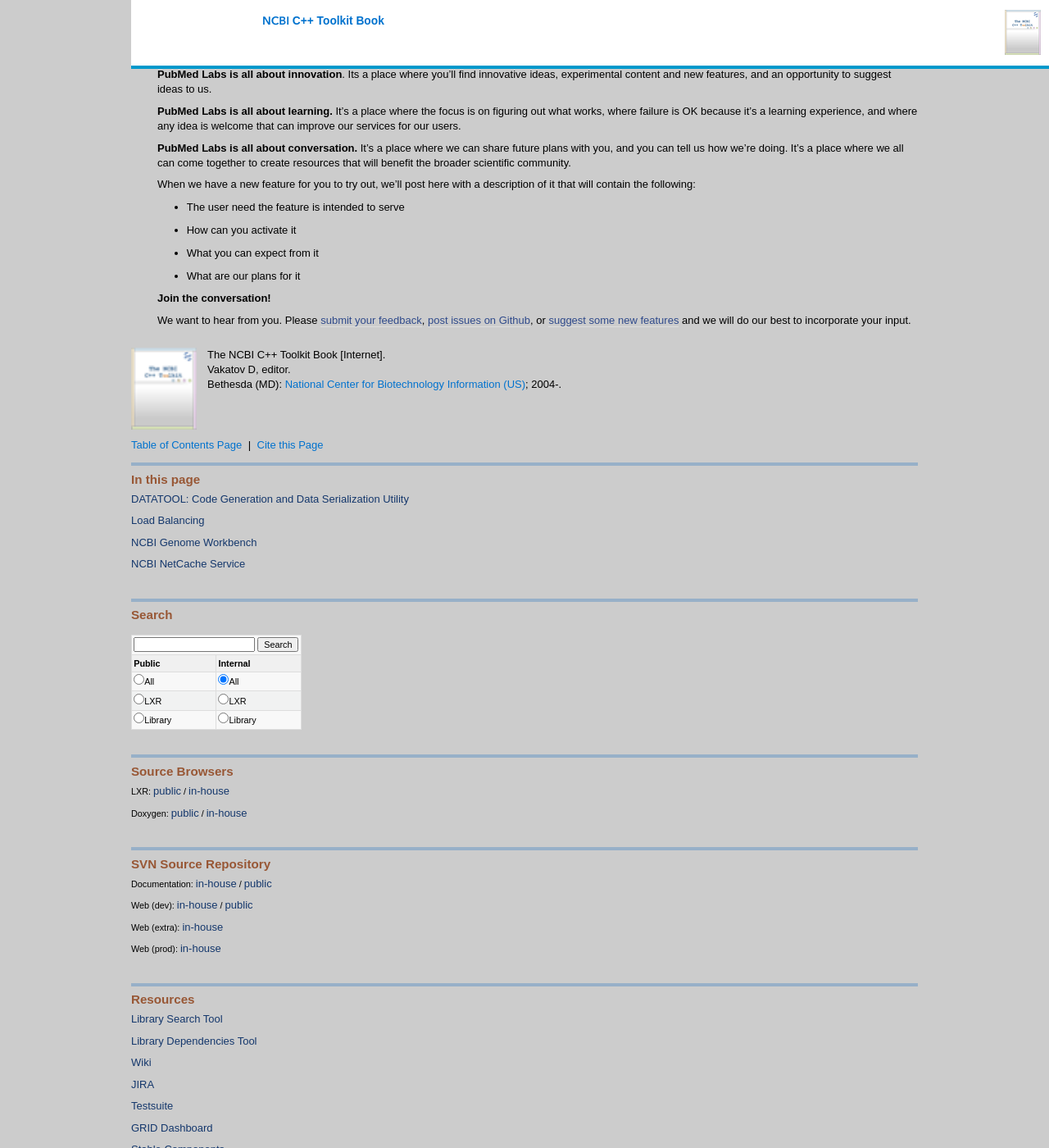
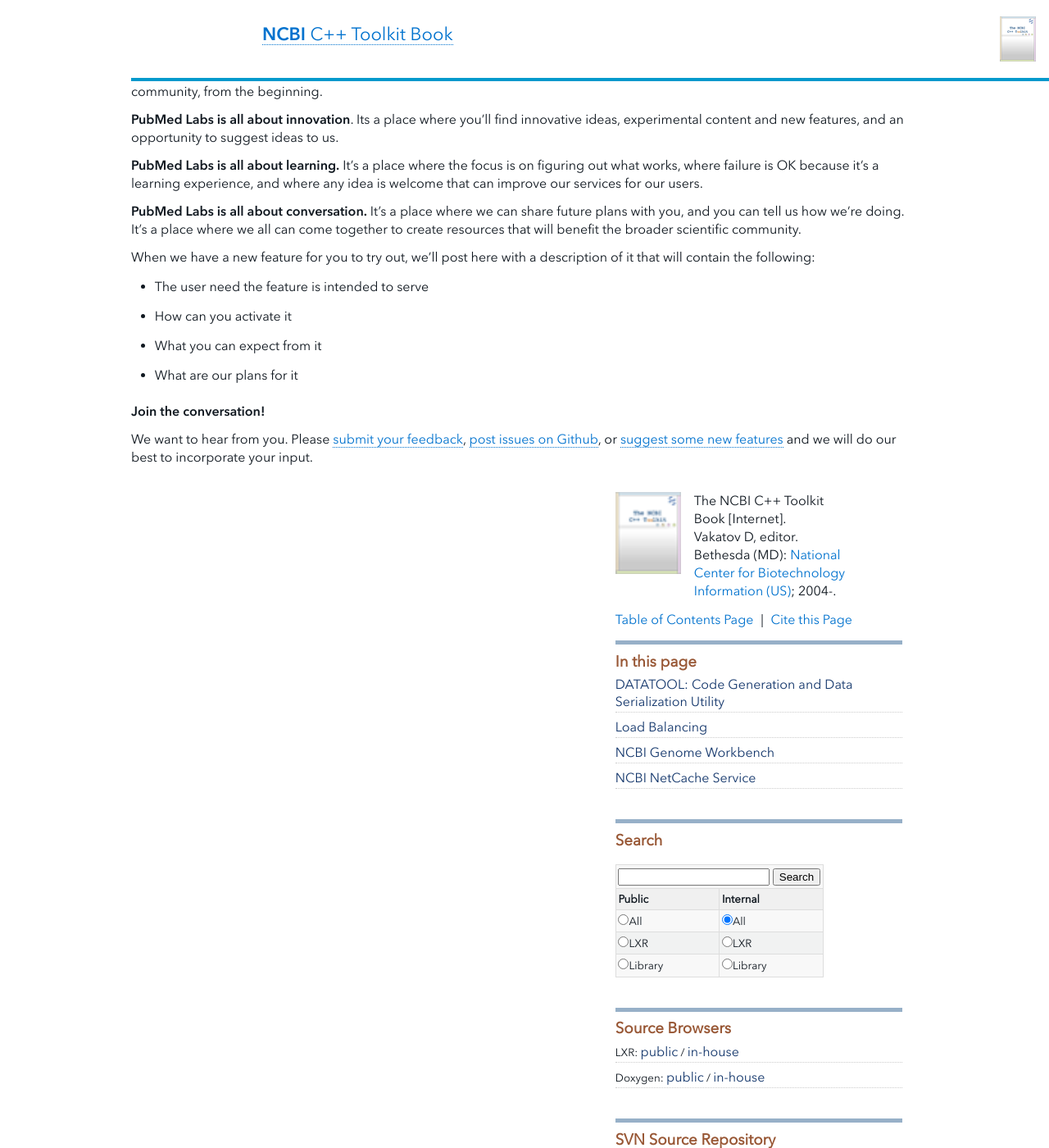
Before and after one commit to vadim-miller2/book-test1, a Jekyll site: the page built from index.md, in a window 1280 px wide and 1400 px high. Shown: the whole window at 82% size. Built offline with Jekyll 4.4.1, drawn with Linux system fonts in a browser that asks for light colours.

Commit message:
Added new styles to sidebar and content

```diff
--- a/static/css/ptbooks.css
+++ b/static/css/ptbooks.css
@@ -1,3 +1,16 @@
+/********************************************************************/
+/*  Styles added for github  */
+
+.sidebar
+	{
+         float:right;
+         width:350px;
+         margin:auto 2% auto auto;
+.content
+	{
+        float:left;
+        margin:auto 2% auto auto;
+                        }
 
 /********************************************************************/
 /*  ComponentID=285982 /projects/standards/standard_grid_css@1.3  */
```
